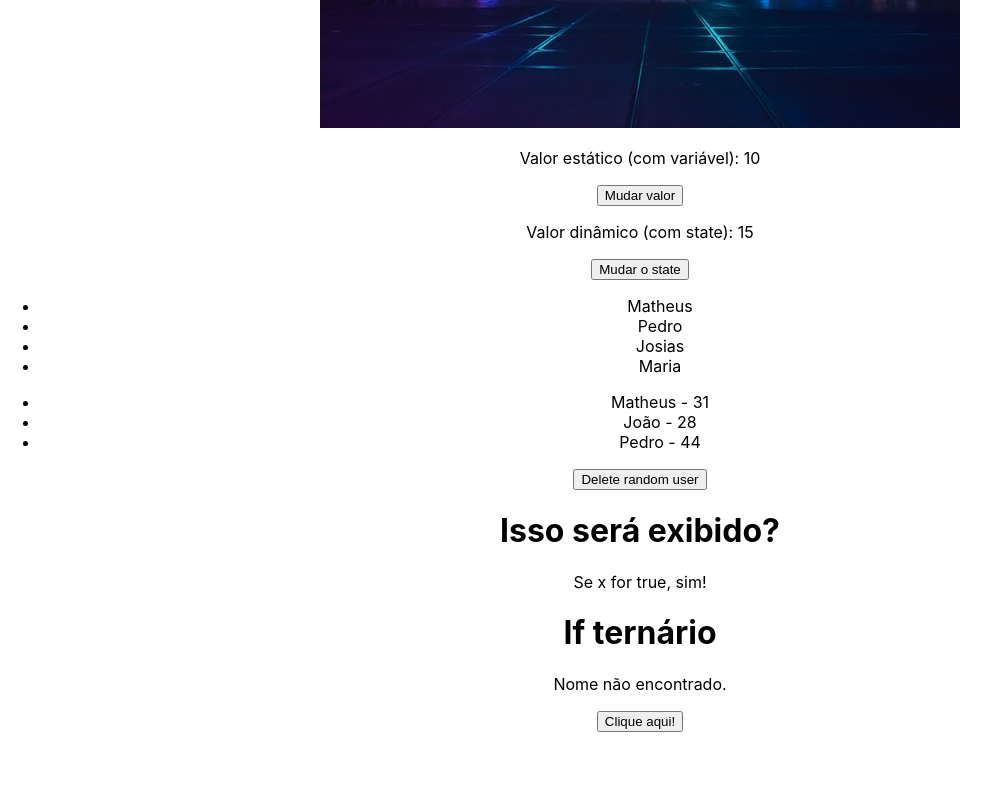
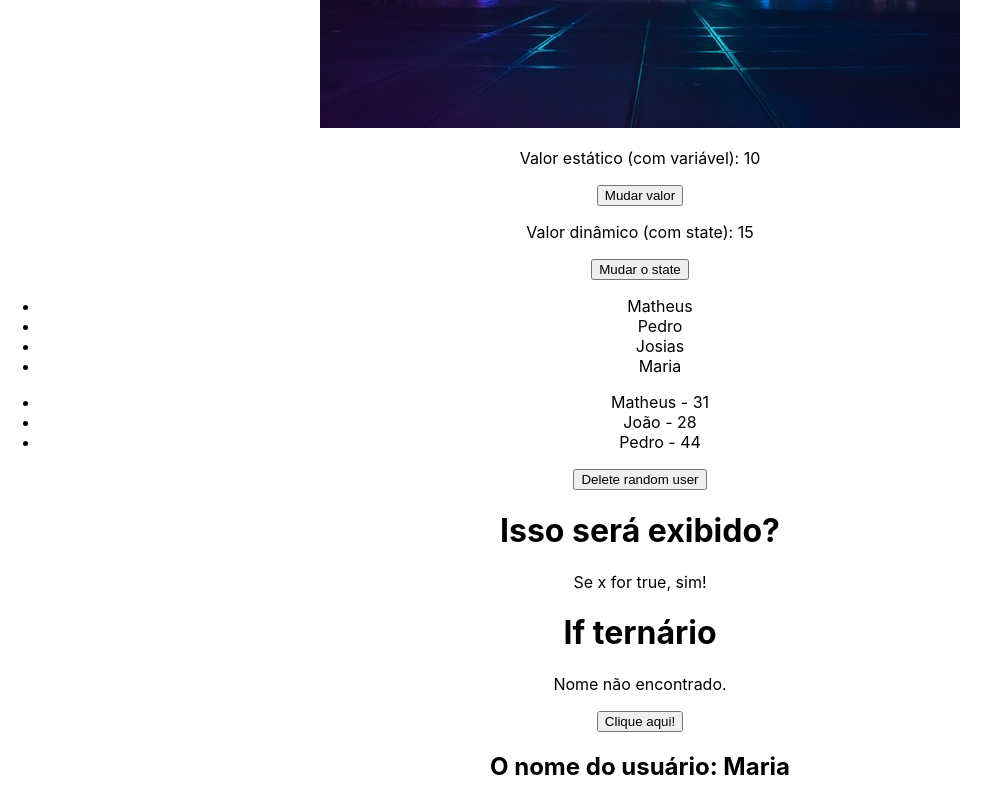
Before and after one commit to sucodelarangela/miniblog, a React (Create React App) app in the folder 3_AVANCANDO_NO_REACT/avancando-react/: page / in a window 1280 px wide. Shown: the part 812-1612 px from the top of the page, without its empty margins (0-1000 px from the left). Before the commit the page ends 1544 px from the top, so only its background shows below. Built offline with nearby package versions, Linux system fonts and the light colour scheme.

Commit message:
basics of props

```diff
--- a/3_AVANCANDO_NO_REACT/avancando-react/src/App.js
+++ b/3_AVANCANDO_NO_REACT/avancando-react/src/App.js
@@ -8,8 +8,15 @@ import './App.css';
 
 // images
 import City from './assets/city.jpg';
+import ShowUserName from './Components/ShowUserName';
+
+// hooks
+import { useState } from 'react';
 
 function App() {
+  const name = 'Tereza';
+  const [userName] = useState('Maria');
+
   return (
     <div className="App">
       <h1>Avançando em React</h1>
@@ -24,6 +31,7 @@ function App() {
       <ManageData />
       <ListRender />
       <ConditionalRender />
+      <ShowUserName name={userName} />
     </div>
   );
 }
--- /dev/null
+++ b/3_AVANCANDO_NO_REACT/avancando-react/src/Components/ShowUserName.js
@@ -0,0 +1,15 @@
+const ShowUserName = (props) => {
+  return (
+    <div>
+      <h2>O nome do usuário: {props.name}</h2>
+    </div>
+  );
+};
+
+export default ShowUserName;
+
+/*
+
+Props are properties passed from the parent element to its child element. In this example, we are passing the prop "name" from App.js to this component. Inside App.js component, we can pass props values directly as an html OR we can add the value as a const/let OR we can use states.
+
+*/
```
